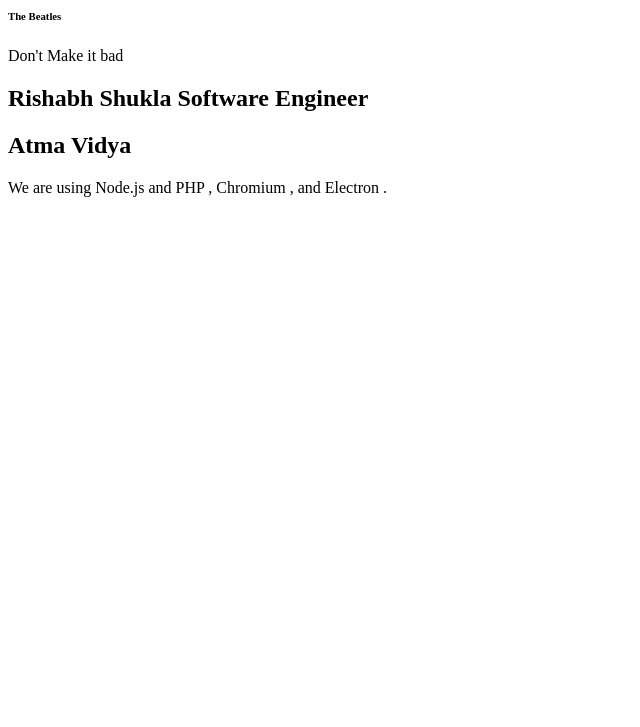
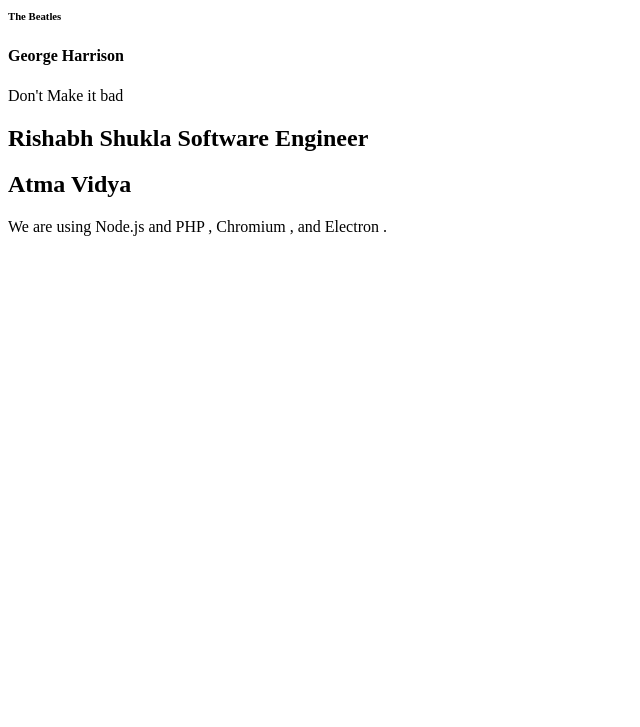
Before and after one commit to rajat00/my_electron_app, an Electron app: page index.html in a window 800 px wide. Shown: the part 73-800 px from the top of the page, without its empty margins (0-640 px from the left). Drawn offline with Linux system fonts and the light colour scheme.

Commit message:
Update index.html

```diff
--- a/index.html
+++ b/index.html
@@ -9,6 +9,7 @@
   <body>
     <h1>Hey Jude!</h1>
     <h6>The Beatles</h6>
+    <h4>George Harrison</h4>
     <p>Don't Make it bad</p>
     <h2>Rishabh Shukla <span>Software Engineer</span></h2>
     <h2>Atma Vidya</h3>
```
